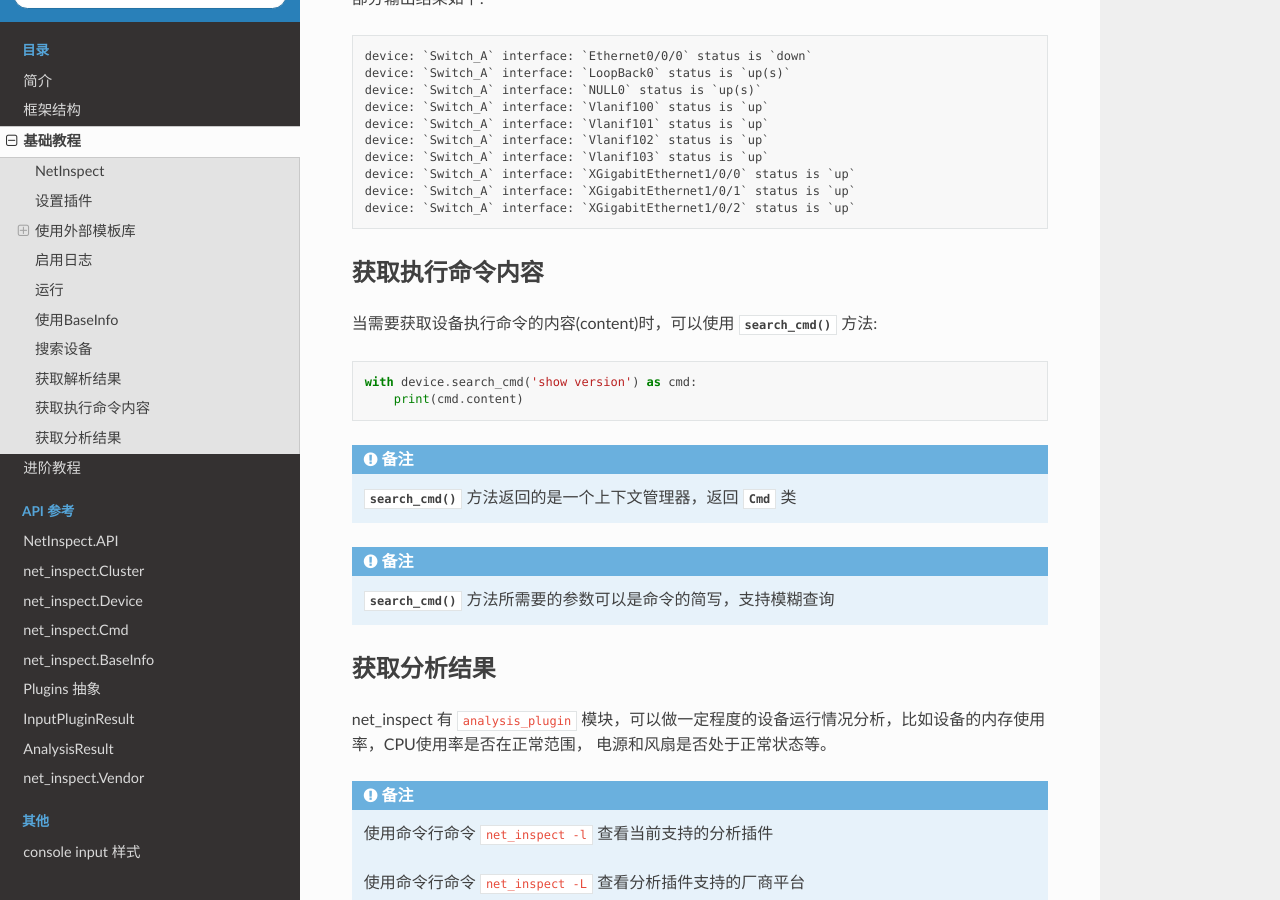
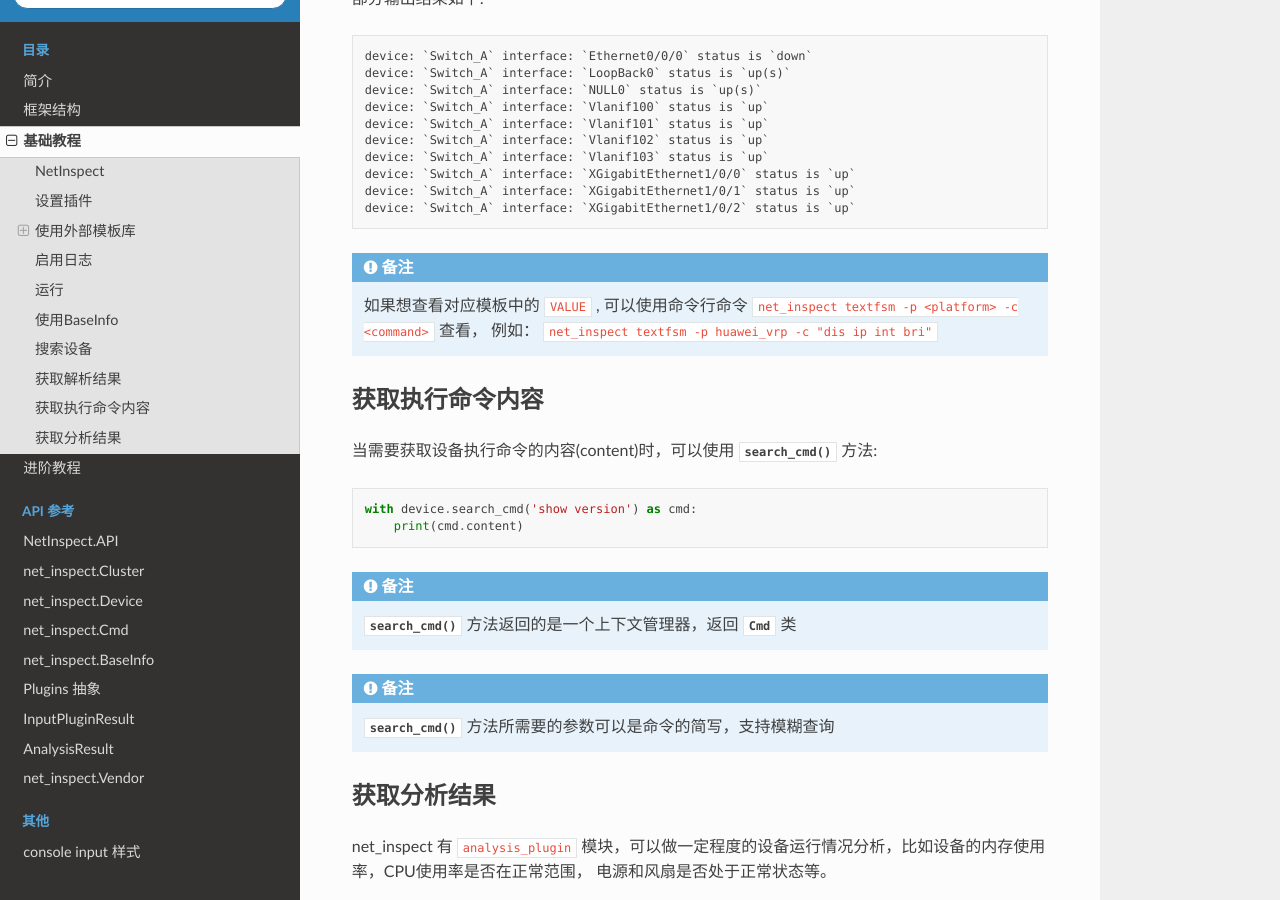
Before and after one commit to Elinpf/net_inspect, a Sphinx documentation site: the page built from docs/contents/base.rst, in a window 1280 px wide and 900 px high, scrolled down 5701 px. Built offline with Sphinx 7.4.7 and the Read the Docs theme 2.0.0, drawn with Linux system fonts in a browser that asks for light colours.

```diff
--- a/docs/contents/base.rst
+++ b/docs/contents/base.rst
@@ -255,6 +255,11 @@ net_inspect 会自动收集识别设备的基本信息，包括设备名称、
     device: `Switch_A` interface: `XGigabitEthernet1/0/1` status is `up`
     device: `Switch_A` interface: `XGigabitEthernet1/0/2` status is `up`
 
+.. note::
+
+    如果想查看对应模板中的 ``VALUE`` , 可以使用命令行命令 ``net_inspect textfsm -p <platform> -c <command>`` 查看，
+    例如： ``net_inspect textfsm -p huawei_vrp -c "dis ip int bri"``
+
 获取执行命令内容
 -----------------
 
--- a/docs/contents/introduction.rst
+++ b/docs/contents/introduction.rst
@@ -38,6 +38,10 @@
 
 请放心 ``ntc-templates-elinpf`` 完全兼容 ``ntc-templates``，并且支持更多国产设备的命令。
 
+安装完成后，通过命令行 ``net_inspect --help`` 查看是否安装成功。
+
+.. image:: /_static/help_menu.png
+    :align: center
 
 快速上手
 ---------
--- a/net_inspect/__init__.py
+++ b/net_inspect/__init__.py
@@ -1,4 +1,4 @@
-__version__ = '1.5.1'
+__version__ = '1.5.2'
 
 import sys
 
--- a/pyproject.toml
+++ b/pyproject.toml
@@ -1,6 +1,6 @@
 [tool.poetry]
 name = "net_inspect"
-version = "1.5.1"
+version = "1.5.2"
 description = "基于已收集的网络设备信息进行的结构化数据分析框架"
 authors = ["Elin <365433079@qq.com>"]
 license = "Apache-2.0"
```
Also changed, not shown: docs/_static/help_menu.png (added), 1 other file.
